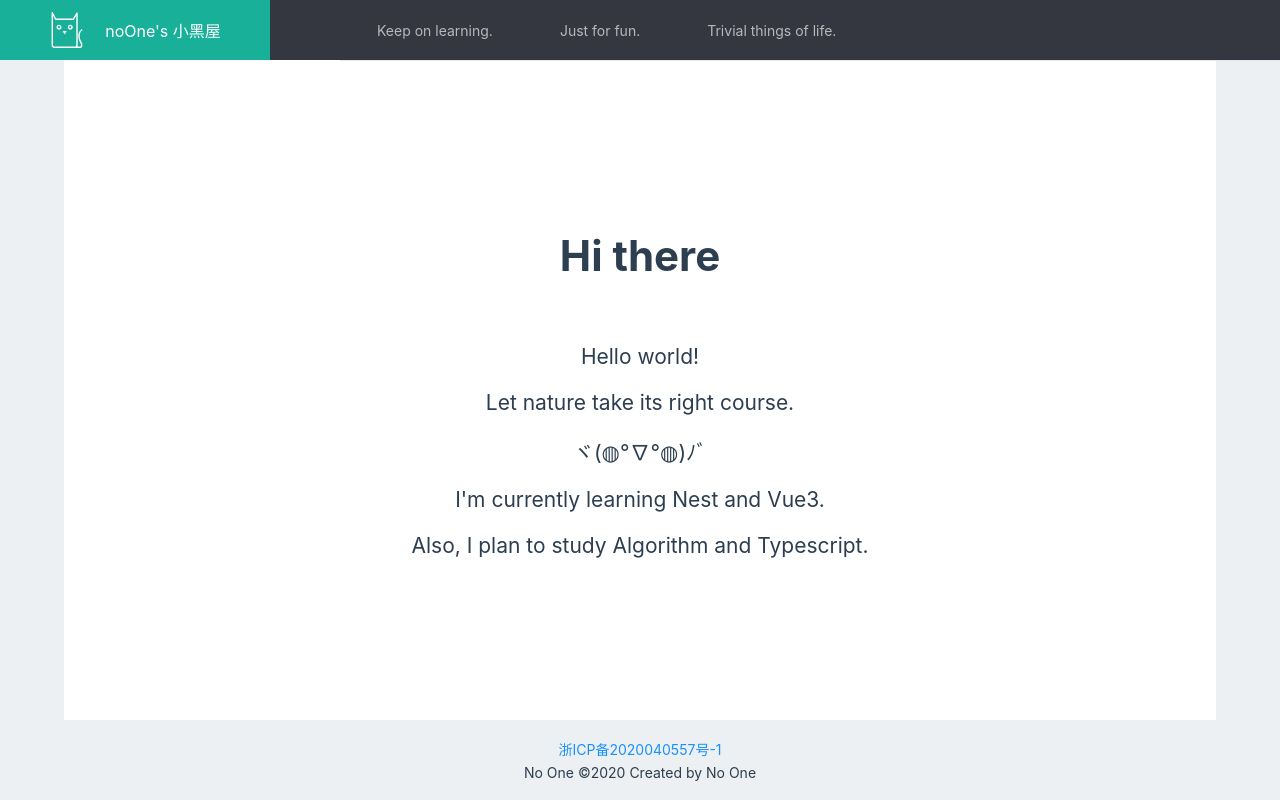
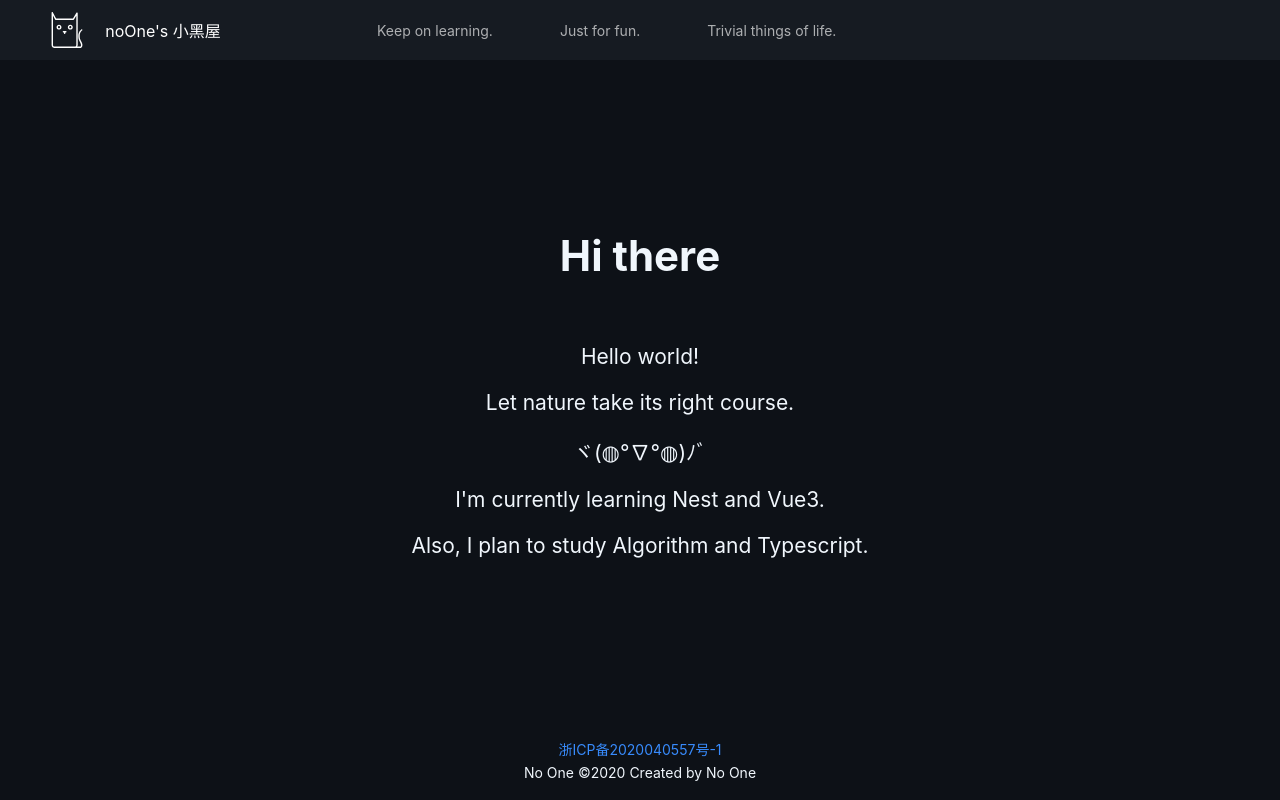
Before and after one commit to RenXusheng233/vue3-ts-exercise, a Vue app: page /#/welcome in a window 1280 px wide. Built offline with nearby package versions, Linux system fonts and the light colour scheme; a small style sheet from the web is missing.

Commit message:
feat: dark theme[todo: theme switch].

```diff
--- a/index.html
+++ b/index.html
@@ -4,7 +4,7 @@
     <meta charset="UTF-8" />
     <link rel="icon" href="/favicon.ico" />
     <meta name="viewport" content="width=device-width, initial-scale=1.0" />
-    <title>noOne's小黑屋</title>
+    <title>noOne</title>
     <link rel="stylesheet" href="//at.alicdn.com/t/font_990126_6ggiqrouw8d.css">
   </head>
   <body>
--- a/src/App.vue
+++ b/src/App.vue
@@ -13,7 +13,7 @@ export default defineComponent({
 <style lang="less">
 #app {
   height: 100%;
-  color: #2c3e50;
+  color: #f0f6fc;
   font-size: 14px;
   font-family: -apple-system, BlinkMacSystemFont, Segoe UI, PingFang SC, Hiragino Sans GB,
     Microsoft YaHei, Helvetica Neue, Helvetica, Arial, sans-serif, Apple Color Emoji,
--- a/src/element-variables.scss
+++ b/src/element-variables.scss
@@ -3,7 +3,7 @@ Write your variables here. All available variables can be
 found in element-plus/packages/theme-chalk/src/common/var.scss.
 For example, to overwrite the theme color:
 */
-$--color-primary: #1dbfb2;
+$--color-primary: #388bfc;
 
 /* icon font path, required */
 // FIXME: 默认导入方式无法解析, 使用相对路径引入文件
--- a/src/layout/base/index.less
+++ b/src/layout/base/index.less
@@ -5,7 +5,7 @@
   min-height: 800px;
   display: flex;
   flex-direction: column;
-  background-color: #ecf0f2;
+  background-color: #0d1117;
 
   .el-header {
     padding: 0;
@@ -29,12 +29,12 @@
     }
 
     a:link {
-      color: #1890ff;
+      color: #388bfc;
       text-decoration: none;
     }
 
     a:visited {
-      color: #1890ff;
+      color: #388bfc;
     }
   }
 }
--- a/src/layout/base/index.vue
+++ b/src/layout/base/index.vue
@@ -4,7 +4,7 @@
       <layout-header></layout-header>
     </el-header>
     <el-main>
-      <router-view></router-view>
+      <router-view style="background-color: #0d1117"></router-view>
     </el-main>
     <el-footer v-if="route.name === 'Welcome'">
       <div>
--- a/src/layout/header/index.less
+++ b/src/layout/header/index.less
@@ -5,7 +5,7 @@
   .title {
     width: 270px;
     padding: 0 30px;
-    background-color: #19b099;
+    background-color: #161b22;
     display: flex;
     align-items: center;
     justify-content: center;
@@ -25,7 +25,10 @@
   .menu {
     flex: 1;
     padding-left: 70px;
-    background-color: #343640;
+    background-color: #161b22;
+
+    .el-menu {
+      border: none;
 
       .el-menu-item {
         height: 60px;
@@ -39,3 +42,4 @@
       }
     }
   }
+}
--- a/src/layout/header/index.vue
+++ b/src/layout/header/index.vue
@@ -7,9 +7,9 @@
     <div class="menu">
       <el-menu
         mode="horizontal"
-        background-color="#343640"
+        background-color="#161B22"
         text-color="rgba(255, 255, 255, 0.65)"
-        active-text-color="#fff"
+        active-text-color="#F0F6FC"
         :default-active="activeIndex"
         @select="handleSelect"
         :router="true"
```
Also changed, not shown: src/views/game/index.less (added). Lines whose indentation alone changed are shown as unchanged.
